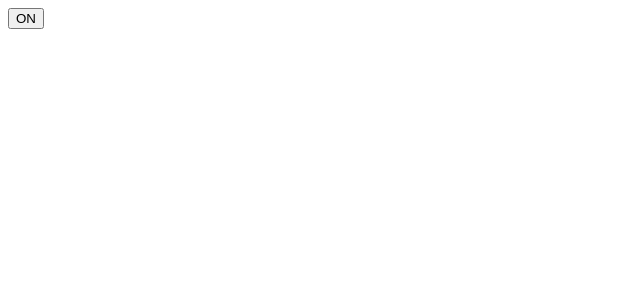
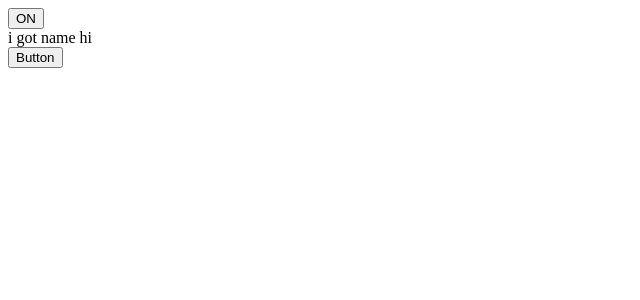
Before and after one commit to InseobJeon/self-study-React, a React (Create React App) app: page / in a window 1280 px wide. Shown: the top 300 px of the page, without its empty margins (0-640 px from the left). Built offline with nearby package versions, Linux system fonts and the light colour scheme.

Commit message:
return event handler to child component

```diff
--- /dev/null
+++ b/src/Child.js
@@ -0,0 +1,15 @@
+import React from 'react';
+
+// return event handler to child component
+function Child(props) {
+    return (
+    <>
+        <div>i got name {props.name}</div>
+        <button onClick={props.handler}>Button</button>
+    </>
+
+    )
+};
+
+
+export default Child
--- a/src/index.js
+++ b/src/index.js
@@ -1,5 +1,6 @@
 import React from 'react';
 import ReactDOM from 'react-dom';
+import Child from './Child'
 // import logo from './logo.svg';
 // import './App.css';
 
@@ -20,9 +21,12 @@ class Toggle extends React.Component {
 
   render() {
     return (
-      <button onClick={this.handleClick}>
-        {this.state.isToggleOn ? 'ON' : 'OFF'}
-      </button>
+      <>
+        <button onClick={this.handleClick}>
+          {this.state.isToggleOn ? 'ON' : 'OFF'}
+        </button>
+        <Child name="hi" handler={this.handleClick}/>
+      </>
     );
   }
 }
```
